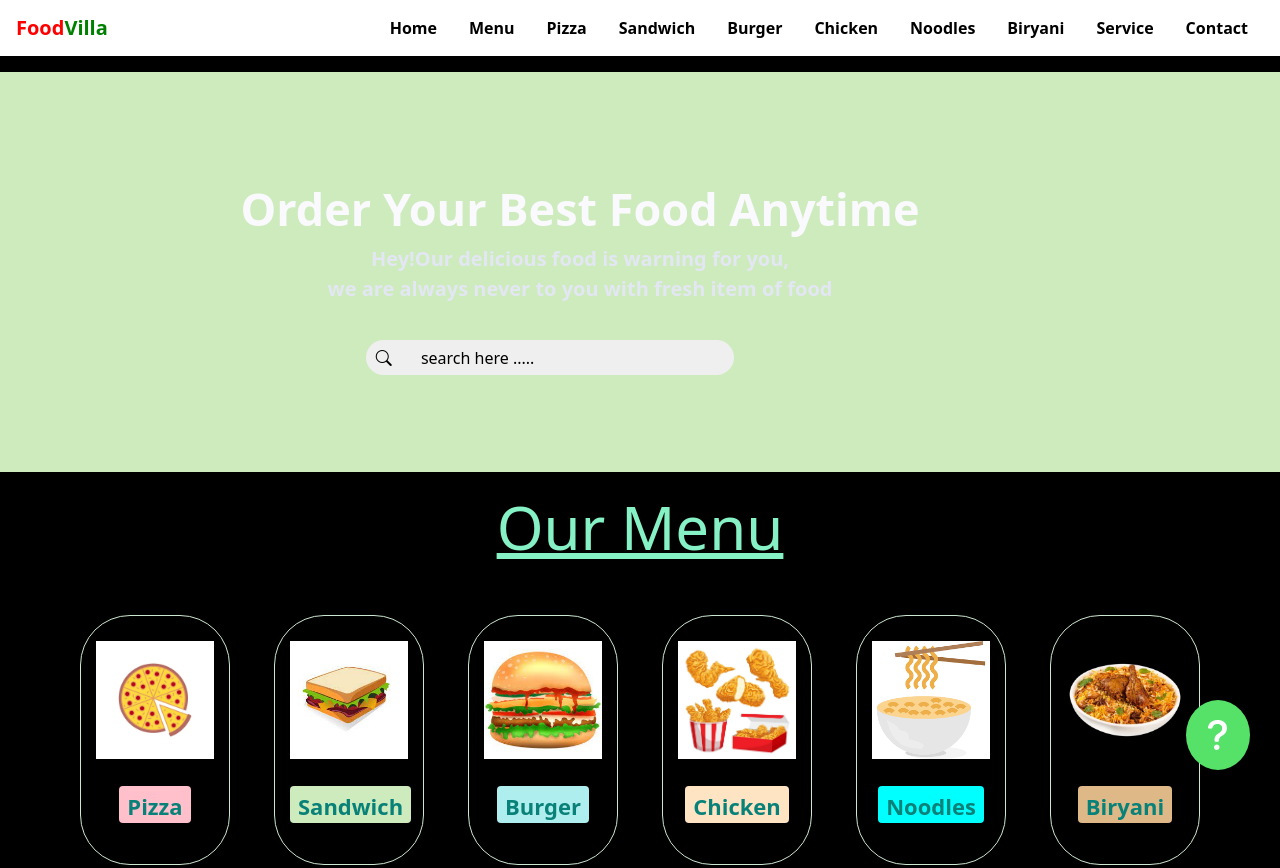
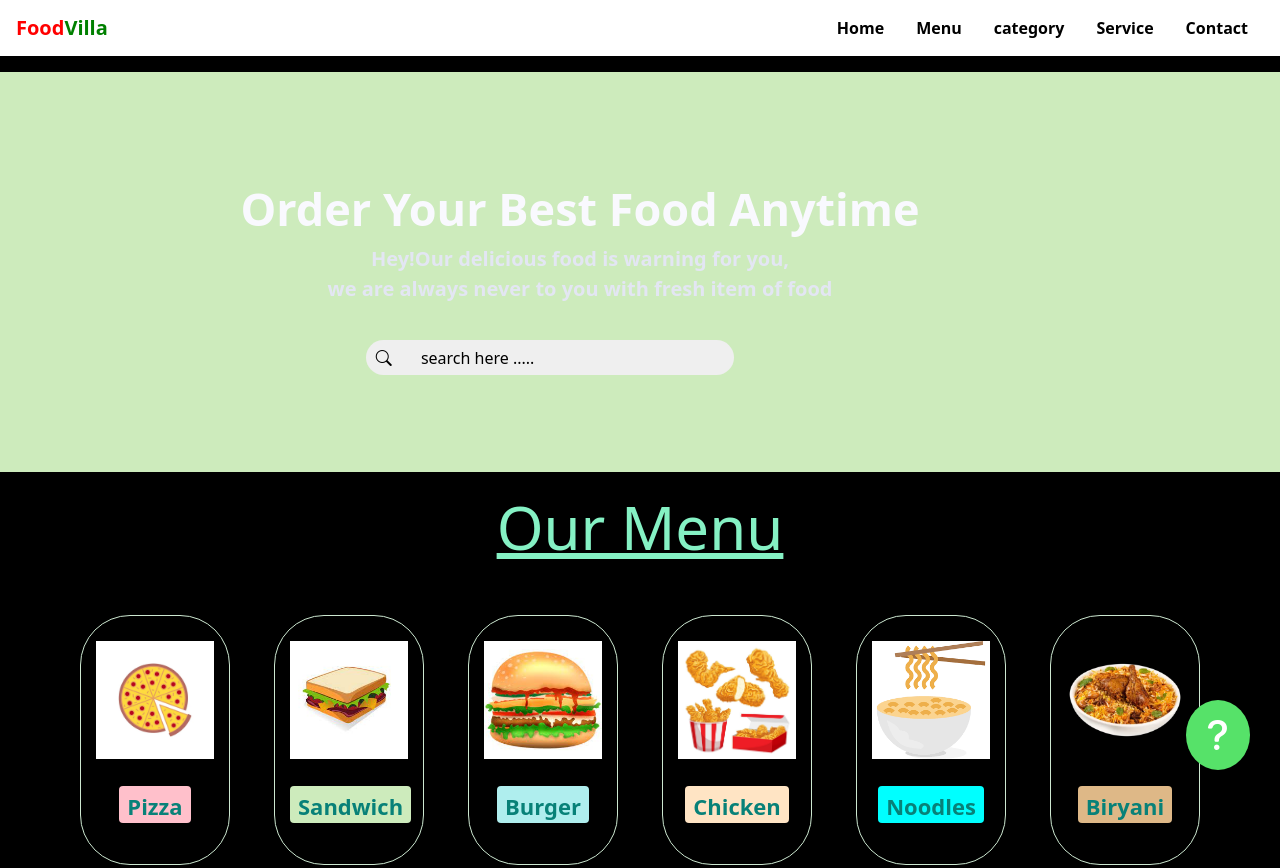
Before and after one commit to Manasa-098/Assignment-20, a plain HTML site: page index.html in a window 1280 px wide. Shown: the top 868 px of the page. Drawn offline with nearby package versions, Linux system fonts and the light colour scheme; a script that the page names is missing.

Commit message:
Update index.html

```diff
--- a/index.html
+++ b/index.html
@@ -25,22 +25,7 @@
                 <a class="nav-link blue-link" href="#scrollspyHeading2">Menu</a>
             </li>
             <li class="nav-item">
-                <a class="nav-link blue-link" href="#scrollspyHeading3">Pizza</a>
-            </li>
-            <li class="nav-item">
-                <a class="nav-link blue-link" href="#scrollspyHeading4">Sandwich</a>
-            </li>
-            <li class="nav-item">
-                <a class="nav-link blue-link" href="#scrollspyHeading5">Burger</a>
-            </li>
-            <li class="nav-item">
-                <a class="nav-link blue-link" href="#scrollspyHeading6">Chicken</a>
-            </li>
-            <li class="nav-item">
-                <a class="nav-link blue-link" href="#scrollspyHeading7">Noodles</a>
-            </li>
-            <li class="nav-item">
-                <a class="nav-link blue-link" href="#scrollspyHeading8">Biryani</a>
+                <a class="nav-link blue-link" href="#scrollspyHeading3">category</a>
             </li>
             <li class="nav-item">
                 <a class="nav-link blue-link" href="#scrollspyHeading9">Service</a>
```
